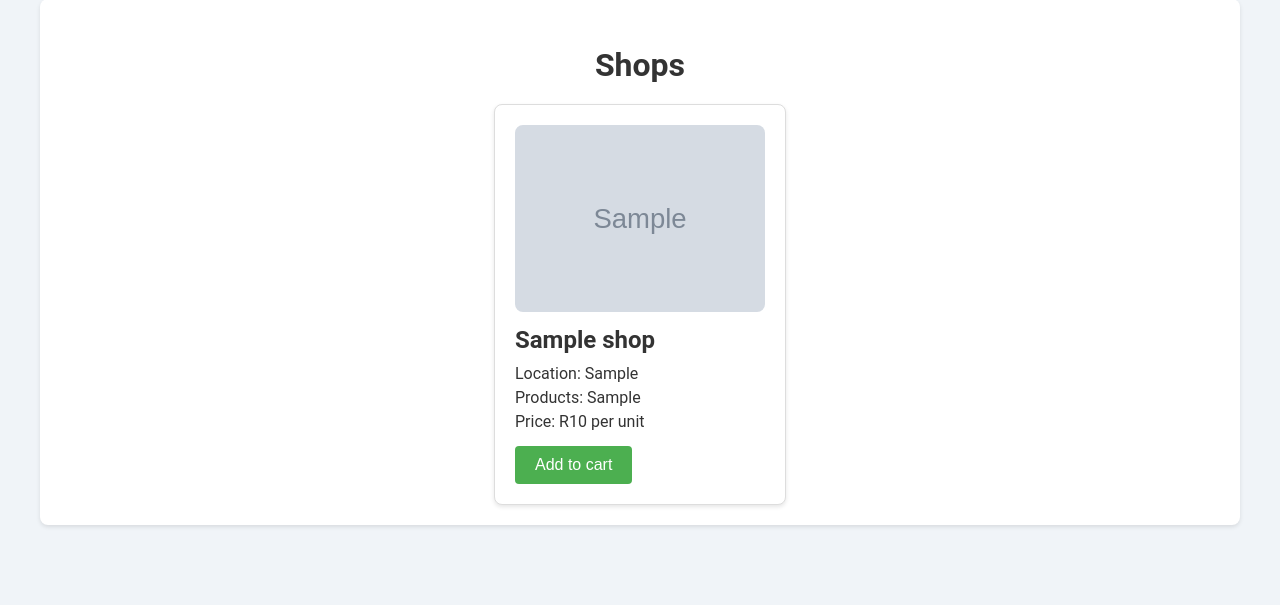
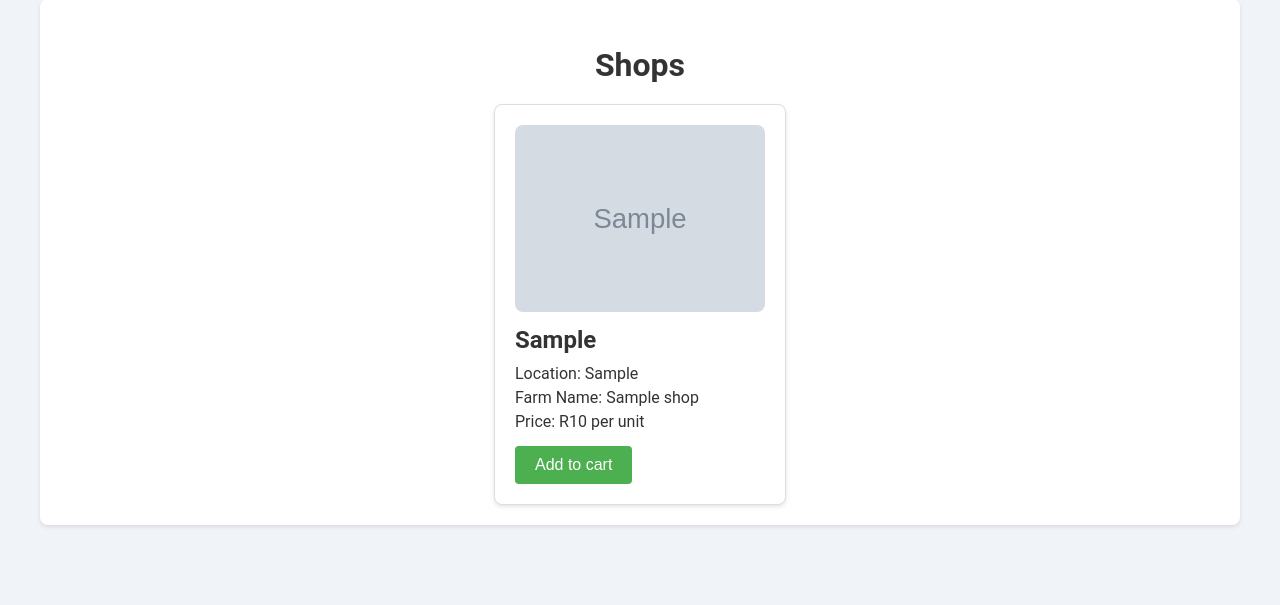
Before and after one commit to IanTerHaar/EcoGrow, a PHP site: page /pages/shops.php in a window 1280 px wide. Shown: the part 185-790 px from the top of the page. Run offline with PHP 8.4, Linux system fonts and the light colour scheme; the visitor is signed in with stand-in values (Sample User, id 1); tables that the repository leaves empty hold one stand-in row (values such as "Sample post"); grey boxes marked "Sample" are stand-in pictures.

Commit message:
alter shop display

```diff
--- a/pages/shops.php
+++ b/pages/shops.php
@@ -64,9 +64,9 @@ $userID = $_SESSION['user_id'];
                         $shopImagePath = htmlspecialchars($row['shopImagePath']); // Fetch the image path from the database
                         echo "<div class='shop-item' data-shop-id='$shopID'>";
                         echo "<img src='../assets/images/$shopImagePath' alt='Shop Image'>"; // Reference the image from the assets/images directory
-                        echo "<h3>$shopName</h3>";
+                        echo "<h3>$shopProduct</h3>";
                         echo "<p>Location: $shopLocation</p>";
-                        echo "<p>Products: $shopProduct</p>";
+                        echo "<p>Farm Name: $shopName</p>";
                         echo "<p>Price: R$shopPrice per unit</p>";
                         echo "<button class='shop-button' data-shop-id='$shopID'>Add to cart</button>";
                         echo "</div>";
```
